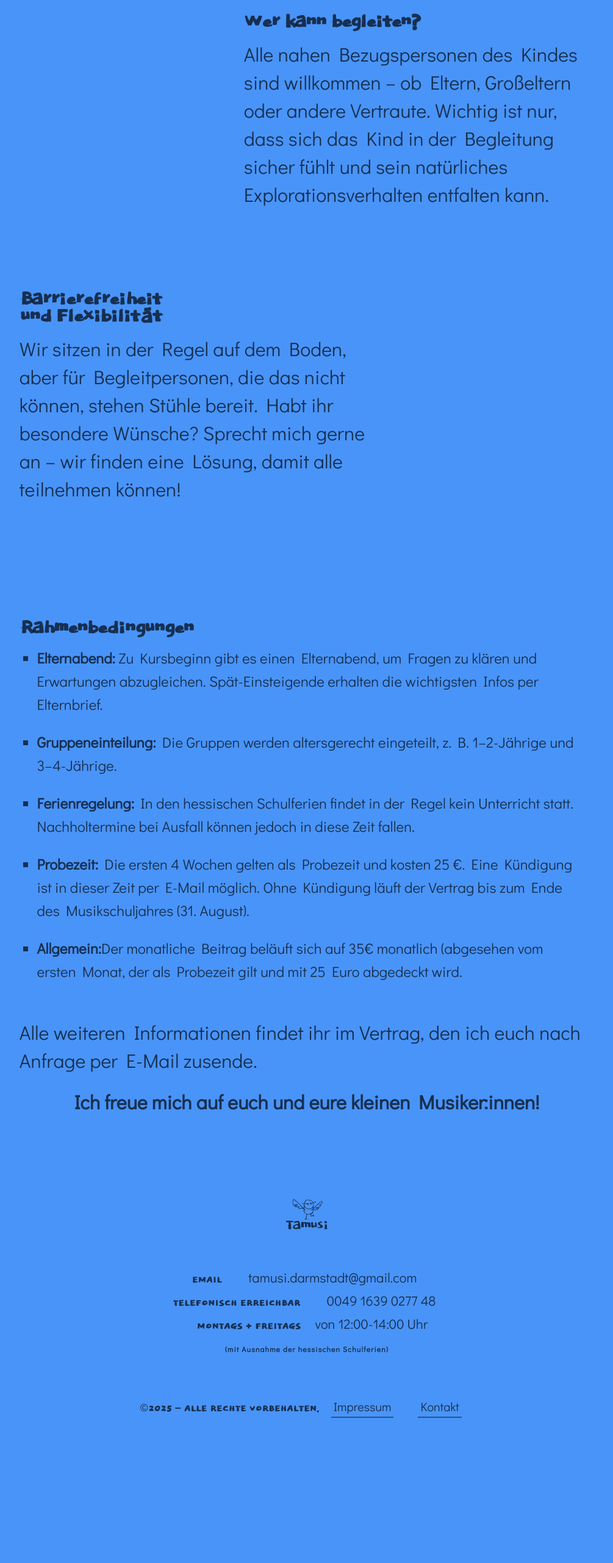
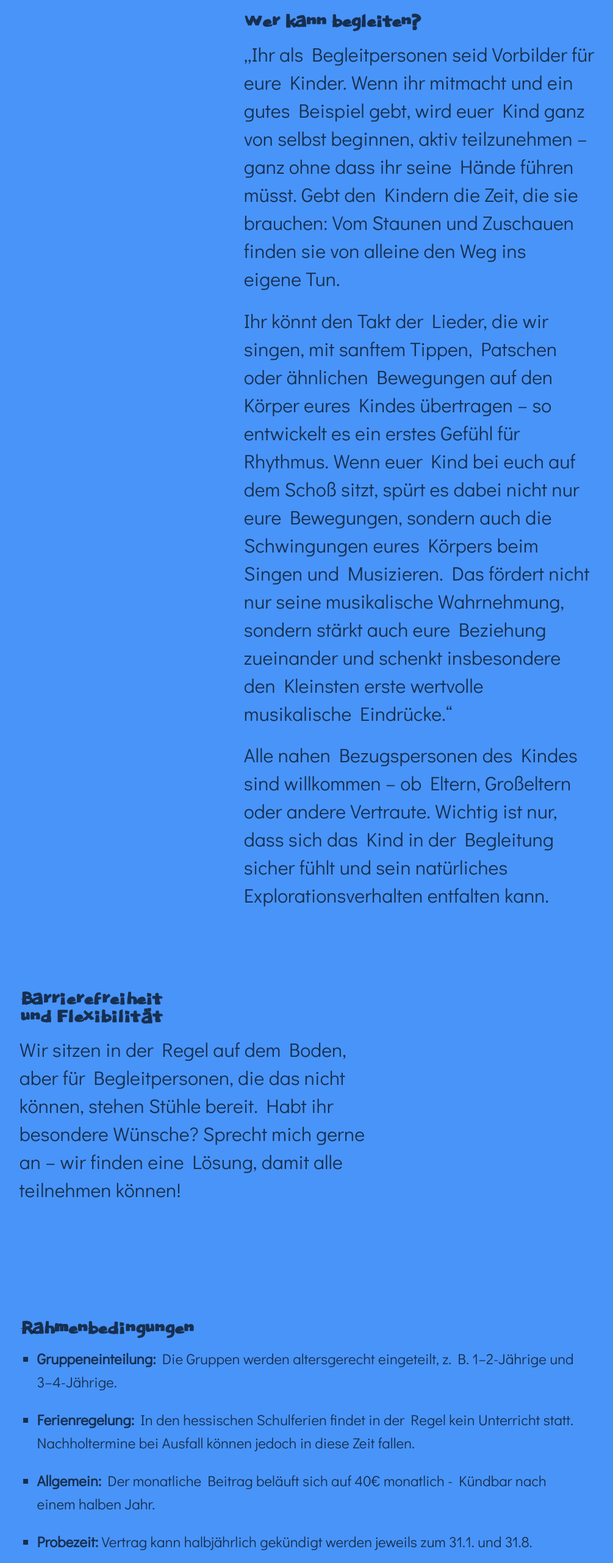
Before and after one commit to aeonyuonmiller/laura, a Next.js app: page /eltern-kind-kurs in a window 1280 px wide. Shown: the part 1379-3942 px from the top of the page at 61% size, without its empty margins (137-1142 px from the left). Before the commit the page ends 3785 px from the top, so only its background shows below. Built offline with nearby package versions, Linux system fonts and the light colour scheme.

Commit message:
update copy

```diff
--- a/src/pages/eltern-kind-kurs.jsx
+++ b/src/pages/eltern-kind-kurs.jsx
@@ -77,6 +77,8 @@ export default function Home() {
                         >
                             <span>
                                 <h4>Wer kann begleiten?</h4>
+                                <p>„Ihr als Begleitpersonen seid Vorbilder für eure Kinder. Wenn ihr mitmacht und ein gutes Beispiel gebt, wird euer Kind ganz von selbst beginnen, aktiv teilzunehmen – ganz ohne dass ihr seine Hände führen müsst. Gebt den Kindern die Zeit, die sie brauchen: Vom Staunen und Zuschauen finden sie von alleine den Weg ins eigene Tun.</p>
+                                <p>Ihr könnt den Takt der Lieder, die wir singen, mit sanftem Tippen, Patschen oder ähnlichen Bewegungen auf den Körper eures Kindes übertragen – so entwickelt es ein erstes Gefühl für Rhythmus. Wenn euer Kind bei euch auf dem Schoß sitzt, spürt es dabei nicht nur eure Bewegungen, sondern auch die Schwingungen eures Körpers beim Singen und Musizieren. Das fördert nicht nur seine musikalische Wahrnehmung, sondern stärkt auch eure Beziehung zueinander und schenkt insbesondere den Kleinsten erste wertvolle musikalische Eindrücke.“</p>
                                 <p>Alle nahen Bezugspersonen des Kindes sind willkommen – ob Eltern, Großeltern oder andere Vertraute. Wichtig ist nur, dass sich das Kind in der Begleitung sicher fühlt und sein natürliches Explorationsverhalten entfalten kann.</p>
                             </span>
                         </motion.div>
@@ -106,11 +108,13 @@ export default function Home() {
                     <div className="wrapper">
                         <h4>Rahmenbedingungen</h4>
                         <ul>
-                            <li><strong>Elternabend:</strong> Zu Kursbeginn gibt es einen Elternabend, um Fragen zu klären und Erwartungen abzugleichen. Spät-Einsteigende erhalten die wichtigsten Infos per Elternbrief.</li>
+                            {/* <li><strong>Elternabend:</strong> Zu Kursbeginn gibt es einen Elternabend, um Fragen zu klären und Erwartungen abzugleichen. Spät-Einsteigende erhalten die wichtigsten Infos per Elternbrief.</li> */}
                             <li><strong>Gruppeneinteilung:</strong> Die Gruppen werden altersgerecht eingeteilt, z. B. 1–2-Jährige und 3–4-Jährige.</li>
                             <li><strong>Ferienregelung:</strong> In den hessischen Schulferien findet in der Regel kein Unterricht statt. Nachholtermine bei Ausfall können jedoch in diese Zeit fallen.</li>
-                            <li><strong>Probezeit:</strong> Die ersten 4 Wochen gelten als Probezeit und kosten 25 €. Eine Kündigung ist in dieser Zeit per E-Mail möglich. Ohne Kündigung läuft der Vertrag bis zum Ende des Musikschuljahres (31. August).</li>
-                            <li><strong>Allgemein:</strong>Der monatliche Beitrag beläuft sich auf 35€ monatlich (abgesehen vom ersten Monat, der als Probezeit gilt und mit 25 Euro abgedeckt wird.</li>
+                            {/* <li><strong>Probezeit:</strong> Die ersten 4 Wochen gelten als Probezeit und kosten 25 €. Eine Kündigung ist in dieser Zeit per E-Mail möglich. Ohne Kündigung läuft der Vertrag bis zum Ende des Musikschuljahres (31. August).</li> */}
+                            {/* <li><strong>Allgemein:</strong>Der monatliche Beitrag beläuft sich auf 35€ monatlich (abgesehen vom ersten Monat, der als Probezeit gilt und mit 25 Euro abgedeckt wird.</li> */}
+                            <li><strong>Allgemein:</strong> Der monatliche Beitrag beläuft sich auf 40€ monatlich -  Kündbar nach einem halben Jahr.</li>
+                            <li><strong>Probezeit:</strong> Vertrag kann halbjährlich gekündigt werden jeweils zum 31.1. und 31.8. </li>
                         </ul>
                         <p>
                             Alle weiteren Informationen findet ihr im Vertrag, den ich euch nach Anfrage per E-Mail zusende.
--- a/src/pages/ueber-mich.jsx
+++ b/src/pages/ueber-mich.jsx
@@ -46,12 +46,13 @@ export default function Uebermich() {
           <motion.div variants={hltwo} initial="hidden" animate="enter" exit="exit" className="hero-img">
             <motion.div style={{ y, scale: s2, opacity: o2 }} variants={hltwo} initial="hidden" animate="enter" exit="exit">
               <img src="./laura-portrait.jpg" alt="Foto von Lauras Gesicht" />
+              <h4 style={{ textAlign: "center", maxWidth: "100%" }}>Laura Maria Müller</h4>
             </motion.div>
           </motion.div>
 
           <section className="wrapper">
             <p>
-              Laura Maria Müller seit 2012 in Darmstadt lebend, 1993 im Rhein-Main-Gebiet geboren, fand ich früh den Weg zur Musik.
+              <strong>1993</strong><br />im Rhein-Main-Gebiet geboren und seit 2012 in Darmstadt zu Hause, entdeckte ich schon früh meine Leidenschaft für die Musik.
             </p>
             <p>
               Über das Singen mit meiner Mama, verfolgte ich meine Leidenschaft für den Gesang in zahlreichen Schulchören, und nahm zwei Jahre lang Keyboardunterricht.
--- a/src/pages/vertrag.jsx
+++ b/src/pages/vertrag.jsx
@@ -69,7 +69,7 @@ export default function Home() {
                         </h2>
                         <h4 className='center'>Du hast keinen Drucker?</h4>
                         <p>
-                            Kein Problem, Einen Vertrag zum ausfüllen, findest du bereits ausgedruckt, für dich zum mitnehmen am Briefkasten an oben benannter Adresse.
+                            Kein Problem, schicke mir eine Email an tamusi.darmstadt@gmail.com mit deiner Adresse und der bitte darum dir einen Vertrag zukommen zu lassen, dann kümmere ich mich darum dass du diesen bald in deinem Briefkasten findest.
                         </p>
                         <h4 className='center'>Probezeit</h4>
                         <p>
--- a/src/styles/globals.css
+++ b/src/styles/globals.css
@@ -681,7 +681,7 @@ section.points span {
 
 section.points span p {
   text-wrap: pretty;
-  columns: 40ch;
+  columns: 44ch;
 }
 
 section.two-grid {
@@ -723,7 +723,7 @@ section.two-grid img {
 section.two-grid p {
   text-align: left;
   width: 100%;
-  margin-bottom: 1rem;
+  margin-bottom: 2rem;
 }
 
 section.two-grid a {
```
Also changed, not shown: src/pages/index.js (+4 -4 lines).
